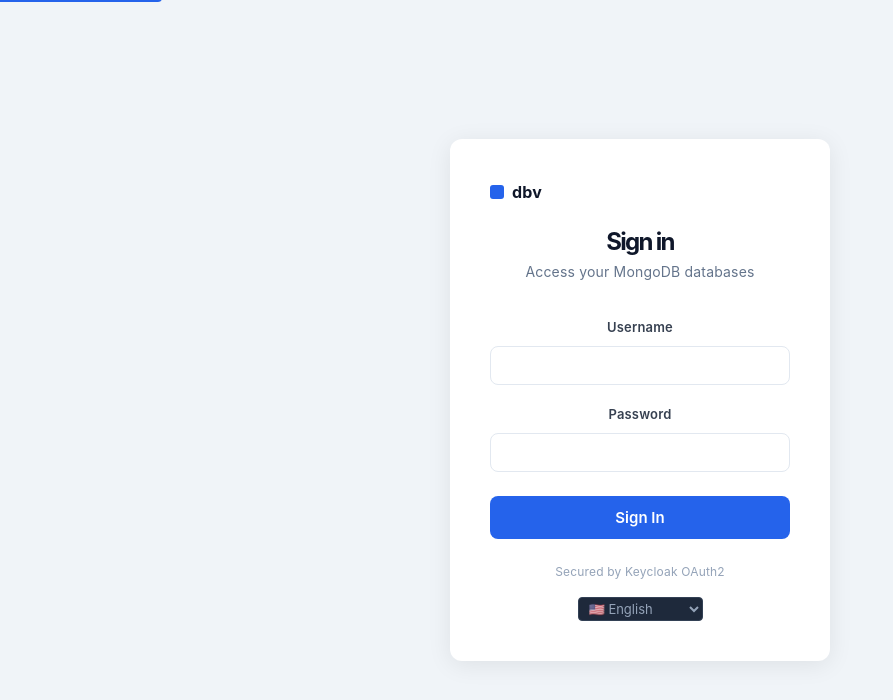
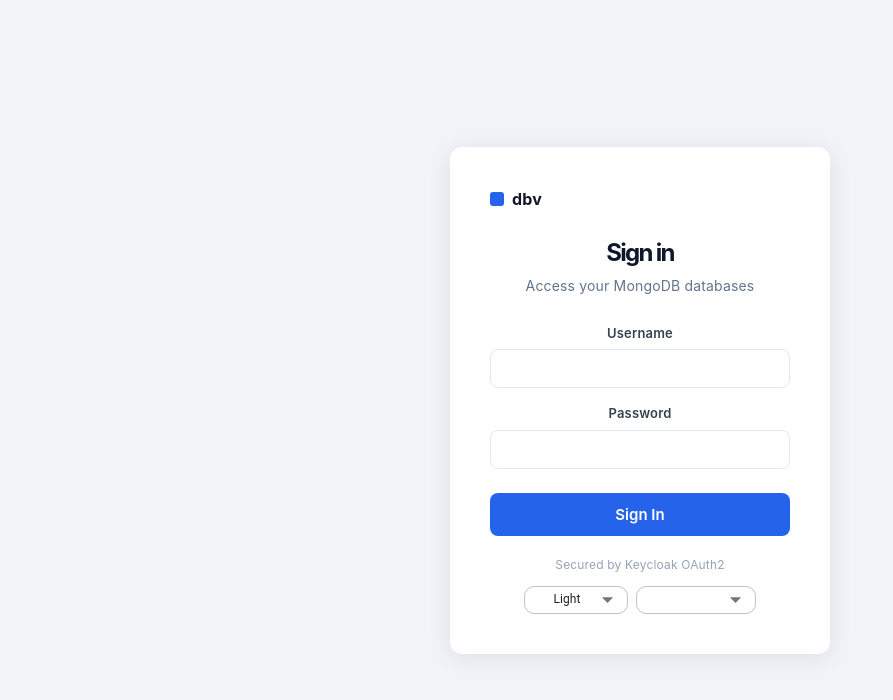
Before and after one commit to dannys-janssen/dbv, a React (Vite) app in the folder frontend/: page /login in a window 1280 px wide. Shown: the top 700 px of the page, without its empty margins (0-893 px from the left). Built offline with nearby package versions, Linux system fonts and the light colour scheme; what node-sql-parser would draw is missing.

Commit message:
Integrate Material UI theme provider and selector

```diff
--- a/frontend/package.json
+++ b/frontend/package.json
@@ -19,6 +19,9 @@
     "test:coverage": "vitest run --coverage"
   },
   "dependencies": {
+    "@emotion/react": "^11.14.0",
+    "@emotion/styled": "^11.14.1",
+    "@mui/material": "^7.3.5",
     "@monaco-editor/react": "^4.7.0",
     "axios": "^1.16.1",
     "i18next": "^26.3.0",
--- a/frontend/src/components/LanguageSelector.tsx
+++ b/frontend/src/components/LanguageSelector.tsx
@@ -1,32 +1,24 @@
-import { useTranslation } from 'react-i18next';
-import { LANGUAGES } from '../i18n';
-
-const FONT = "'Inter', 'Segoe UI', sans-serif";
+import { FormControl, MenuItem, Select } from "@mui/material";
+import { useTranslation } from "react-i18next";
+import { LANGUAGES } from "../i18n";
 
 export function LanguageSelector() {
-  const { i18n } = useTranslation();
+  const { i18n, t } = useTranslation();
 
   return (
-    <select
-      value={i18n.language}
-      onChange={(e) => i18n.changeLanguage(e.target.value)}
-      style={{
-        background: '#1e293b',
-        color: '#94a3b8',
-        border: '1px solid #334155',
-        borderRadius: 4,
-        padding: '2px 6px',
-        fontSize: 13,
-        fontFamily: FONT,
-        cursor: 'pointer',
-      }}
-      aria-label="Select language"
-    >
-      {LANGUAGES.map((lang) => (
-        <option key={lang.code} value={lang.code}>
-          {lang.flag} {lang.label}
-        </option>
-      ))}
-    </select>
-  );
+    <FormControl size="small" variant="outlined" sx={{ minWidth: 120 }}>
+      <Select
+        value={i18n.language}
+        onChange={(event) => void i18n.changeLanguage(event.target.value)}
+        inputProps={{ "aria-label": t("language.label") }}
+        sx={{ fontSize: 12, height: 28, backgroundColor: "background.paper" }}
+      >
+        {LANGUAGES.map((lang) => (
+          <MenuItem key={lang.code} value={lang.code}>
+            {lang.flag} {lang.label}
+          </MenuItem>
+        ))}
+      </Select>
+    </FormControl>
+  )
 }
--- /dev/null
+++ b/frontend/src/components/ThemeSelector.tsx
@@ -0,0 +1,25 @@
+import { FormControl, MenuItem, Select } from "@mui/material";
+import { useThemeMode } from "../context/useThemeMode";
+import type { ThemeMode } from "../theme/themeMode";
+
+export function ThemeSelector() {
+  const { mode, setMode } = useThemeMode();
+
+  return (
+    <FormControl size="small" variant="outlined" sx={{ minWidth: 104 }}>
+      <Select
+        value={mode}
+        onChange={(event) => setMode(event.target.value as ThemeMode)}
+        inputProps={{ "aria-label": "Select theme" }}
+        sx={{
+          fontSize: 12,
+          height: 28,
+          backgroundColor: "background.paper",
+        }}
+      >
+        <MenuItem value="light">Light</MenuItem>
+        <MenuItem value="dark">Dark</MenuItem>
+      </Select>
+    </FormControl>
+  );
+}
--- /dev/null
+++ b/frontend/src/context/ThemeModeContext.tsx
@@ -0,0 +1,41 @@
+import {
+  createContext,
+  useCallback,
+  useMemo,
+  useState,
+  type ReactNode,
+} from "react";
+import { CssBaseline, ThemeProvider } from "@mui/material";
+import { APP_THEMES } from "../theme/appTheme";
+import { readStoredThemeMode, writeStoredThemeMode, type ThemeMode } from "../theme/themeMode";
+
+interface ThemeModeContextValue {
+  mode: ThemeMode;
+  setMode: (mode: ThemeMode) => void;
+}
+
+const ThemeModeContext = createContext<ThemeModeContextValue>({
+  mode: "light",
+  setMode: () => {},
+});
+
+export function ThemeModeProvider({ children }: { children: ReactNode }) {
+  const [mode, setModeState] = useState<ThemeMode>(() => readStoredThemeMode());
+
+  const setMode = useCallback((nextMode: ThemeMode) => {
+    setModeState(nextMode);
+    writeStoredThemeMode(nextMode);
+  }, []);
+
+  const contextValue = useMemo(() => ({ mode, setMode }), [mode, setMode]);
+
+  return (
+    <ThemeModeContext.Provider value={contextValue}>
+      <ThemeProvider theme={APP_THEMES[mode]}>
+        <CssBaseline />
+        {children}
+      </ThemeProvider>
+    </ThemeModeContext.Provider>
+  );
+}
+export { ThemeModeContext };
--- /dev/null
+++ b/frontend/src/context/useThemeMode.ts
@@ -0,0 +1,4 @@
+import { useContext } from "react";
+import { ThemeModeContext } from "./ThemeModeContext";
+
+export const useThemeMode = () => useContext(ThemeModeContext);
--- a/frontend/src/main.tsx
+++ b/frontend/src/main.tsx
@@ -4,12 +4,14 @@ import { createRoot } from 'react-dom/client'
 import { BrowserRouter, Routes, Route, Navigate } from 'react-router-dom'
 import './index.css'
 import { AuthProvider } from './context/AuthContext'
+import { ThemeModeProvider } from './context/ThemeModeContext'
 import ProtectedRoute from './components/ProtectedRoute'
 import LoginPage from './pages/LoginPage'
 import BrowserPage from './pages/BrowserPage'
 
 createRoot(document.getElementById('root')!).render(
   <StrictMode>
+    <ThemeModeProvider>
       <AuthProvider>
         <BrowserRouter>
           <Routes>
@@ -26,5 +28,6 @@ createRoot(document.getElementById('root')!).render(
           </Routes>
         </BrowserRouter>
       </AuthProvider>
+    </ThemeModeProvider>
   </StrictMode>,
 )
--- a/frontend/src/pages/BrowserPage.tsx
+++ b/frontend/src/pages/BrowserPage.tsx
@@ -17,6 +17,7 @@ import {
 import { useAuth } from "../context/useAuth";
 import CollectionView from "../components/CollectionView";
 import { LanguageSelector } from "../components/LanguageSelector";
+import { ThemeSelector } from "../components/ThemeSelector";
 
 const FONT = '-apple-system, BlinkMacSystemFont, "Segoe UI", sans-serif';
 
@@ -538,6 +539,7 @@ export default function BrowserPage() {
             {t("brand.name")}
           </span>
           <div style={{ display: "flex", alignItems: "center", gap: "8px" }}>
+            <ThemeSelector />
             <LanguageSelector />
             <button
               onClick={() => {
--- a/frontend/src/pages/LoginPage.tsx
+++ b/frontend/src/pages/LoginPage.tsx
@@ -4,6 +4,7 @@ import { useNavigate } from "react-router-dom";
 import { useTranslation } from "react-i18next";
 import api from "../api/client";
 import { LanguageSelector } from "../components/LanguageSelector";
+import { ThemeSelector } from "../components/ThemeSelector";
 
 const FONT = '-apple-system, BlinkMacSystemFont, "Segoe UI", sans-serif';
 
@@ -243,7 +244,8 @@ export default function LoginPage() {
         >
           {t("auth.login.footer")}
         </p>
-        <div style={{ display: "flex", justifyContent: "center", marginTop: "12px" }}>
+        <div style={{ display: "flex", justifyContent: "center", gap: "8px", marginTop: "12px" }}>
+          <ThemeSelector />
           <LanguageSelector />
         </div>
       </div>
--- /dev/null
+++ b/frontend/src/theme/appTheme.ts
@@ -0,0 +1,24 @@
+import { createTheme } from "@mui/material/styles";
+import type { Theme } from "@mui/material/styles";
+import type { ThemeMode } from "./themeMode";
+
+export const APP_THEMES: Record<ThemeMode, Theme> = {
+  light: createTheme({
+    palette: {
+      mode: "light",
+      primary: { main: "#1976d2" },
+      secondary: { main: "#7b1fa2" },
+      background: { default: "#f5f7fa", paper: "#ffffff" },
+    },
+    shape: { borderRadius: 10 },
+  }),
+  dark: createTheme({
+    palette: {
+      mode: "dark",
+      primary: { main: "#90caf9" },
+      secondary: { main: "#ce93d8" },
+      background: { default: "#101828", paper: "#1e293b" },
+    },
+    shape: { borderRadius: 10 },
+  }),
+};
--- /dev/null
+++ b/frontend/src/theme/themeMode.ts
@@ -0,0 +1,35 @@
+export const THEME_MODE_STORAGE_KEY = "dbv-theme-mode";
+
+export type ThemeMode = "light" | "dark";
+
+type ThemeStorage = Pick<Storage, "getItem" | "setItem">;
+
+export function normalizeThemeMode(value: unknown): ThemeMode {
+  return value === "dark" ? "dark" : "light";
+}
+
+function getDefaultStorage(): ThemeStorage | null {
+  if (typeof window === "undefined") return null;
+  return window.localStorage;
+}
+
+export function readStoredThemeMode(storage: ThemeStorage | null = getDefaultStorage()): ThemeMode {
+  if (!storage) return "light";
+  try {
+    return normalizeThemeMode(storage.getItem(THEME_MODE_STORAGE_KEY));
+  } catch {
+    return "light";
+  }
+}
+
+export function writeStoredThemeMode(
+  mode: ThemeMode,
+  storage: ThemeStorage | null = getDefaultStorage()
+): void {
+  if (!storage) return;
+  try {
+    storage.setItem(THEME_MODE_STORAGE_KEY, mode);
+  } catch {
+    // Ignore storage write failures (e.g. private mode / blocked storage).
+  }
+}
```
Also changed, not shown: 2 other files (tests, documents, lock files or other folders). Lines whose indentation alone changed are shown as unchanged.
